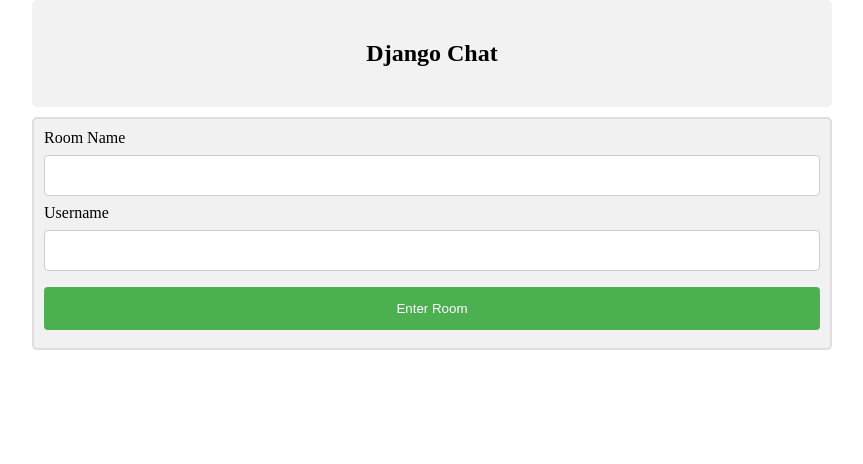
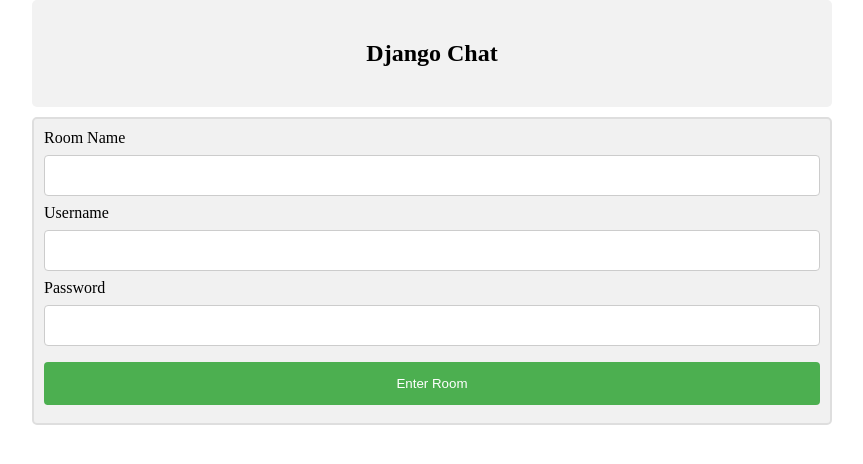
Before and after one commit to Sumitraj17/ChatBot, a Django app: page / in a window 1280 px wide. Shown: the top 464 px of the page, without its empty margins (208-1071 px from the left). Run offline with Django 5.2, Linux system fonts and the light colour scheme; some libraries are stand-ins or nearby versions.

Commit message:
Added the password

```diff
--- a/App/models.py
+++ b/App/models.py
@@ -4,7 +4,7 @@ from datetime import datetime
 # Create your models here.
 class Room(models.Model):
     name = models.CharField(max_length=1000)
-    user = models.CharField(default='user',max_length=1000000)
+    password = models.CharField(max_length=12)
 class Message(models.Model):
     value = models.CharField(max_length=1000000)
     date = models.DateTimeField(default=datetime.now, blank=True)
--- a/App/views.py
+++ b/App/views.py
@@ -1,14 +1,12 @@
-from django.shortcuts import render,redirect
-from django.http import HttpResponse,JsonResponse
-from App.models import Room,Message
-# Create your views here.
+from django.shortcuts import render, redirect
+from django.http import HttpResponse, JsonResponse
+from App.models import Room, Message
+
 def home(request):
-    print('home')
-    return render(request,'home.html')
+    return render(request, 'home.html')
 
 def room(request, room):
     username = request.GET.get('username')
-    print(username)
     try:
         room_details = Room.objects.get(name=room)
     except Room.DoesNotExist:
@@ -18,30 +16,29 @@ def room(request, room):
     return render(request, 'room.html', props)
 
 def checkroom(request):
-    # print('check')
     room = request.POST['room_name']
     username = request.POST['username']
-    print(username)
+    password = request.POST['password']
     if Room.objects.filter(name=room).exists():
-        return redirect('/'+room+'/?username='+username)
+        room_details = Room.objects.get(name=room)
+        if room_details.password == password:
+            return JsonResponse({'success': True, 'redirect_url': '/' + room + '/?username=' + username})
+        else:
+            return JsonResponse({'success': False, 'error': 'Incorrect password'}, status=400)
     else:
-        new_room = Room.objects.create(name=room)
+        new_room = Room.objects.create(name=room, password=password)
         new_room.save()
-        return redirect('/'+room+'/?username='+username)
+        return JsonResponse({'success': True, 'redirect_url': '/' + room + '/?username=' + username})
 
 def send(request):
     message = request.POST['message']
     username = request.POST['username']
     room_id = request.POST['room_id']
-    print(username)
-    new_message = Message.objects.create(value=message,user=username,room=room_id)
+    new_message = Message.objects.create(value=message, user=username, room=room_id)
     new_message.save()
     return HttpResponse('Message sent successfully')
 
-
-def getMessages(request,room):
-    # print('get message_sumit')
+def getMessages(request, room):
     room_details = Room.objects.get(name=room)
     messages = Message.objects.filter(room=room_details.id)
-    # print(messages.values())
-    return JsonResponse({"messages":list(messages.values())})
+    return JsonResponse({"messages": list(messages.values())})
--- a/templates/home.html
+++ b/templates/home.html
@@ -52,6 +52,8 @@ body {
   color: #999;
 }
 </style>
+<script   src="https://code.jquery.com/jquery-3.1.1.min.js"   integrity="sha256-hVVnYaiADRTO2PzUGmuLJr8BLUSjGIZsDYGmIJLv2b8="   crossorigin="anonymous"></script>
+
 </head>
 <body>
 
@@ -62,7 +64,7 @@ body {
 
 <div class="container">
     <style>
-    input[type=text], select {
+    input[type=text], select,input[type=password] {
     width: 100%;
     padding: 12px 20px;
     margin: 8px 0;
@@ -94,15 +96,44 @@ body {
     }
     </style>
 
-    <form id="post-form" method="POST" action="{% url 'checkroom' %}">
+    <form id="post-form">
         {% csrf_token %}
         <label>Room Name</label>
         <input type="text" name="room_name" id="room_name" width="100px" />
         <label>Username</label>
         <input type="text" name="username" id="username" width="100px" />
+        <label>Password</label>
+        <input type="password" name="password" id="password" width="100px" />
         <input type="submit" value="Enter Room">
     </form>
 </div>
+<script type="text/javascript">
+  $(document).on('submit', '#post-form', function(e){
+    e.preventDefault();
+
+    $.ajax({
+      type: 'POST',
+      url: '/checkroom',
+      data: {
+        username: $('#username').val(),
+        room_name: $('#room_name').val(),
+        password: $('#password').val(),
+        csrfmiddlewaretoken: $('input[name=csrfmiddlewaretoken]').val(),
+      },
+      success: function(data){
+        if (data.success) {
+          window.location.href = data.redirect_url;
+        } else {
+          alert('An error occurred: ' + data.error);
+        }
+      },
+      error: function(jqXHR, textStatus, errorThrown){
+        alert('Invalid Password: ' + textStatus + ' - ' + errorThrown);
+      }
+    });
+    document.getElementById('message').value = '';
+  });
+</script>
 
 
 </body>
```
Also changed, not shown: App/migrations/0003_remove_room_user_room_password.py (added), db.sqlite3.
